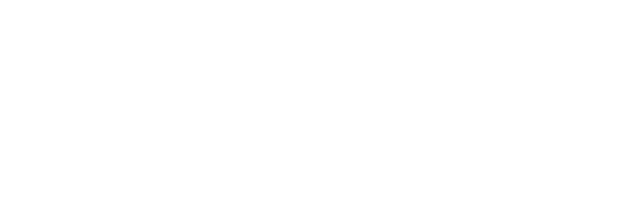
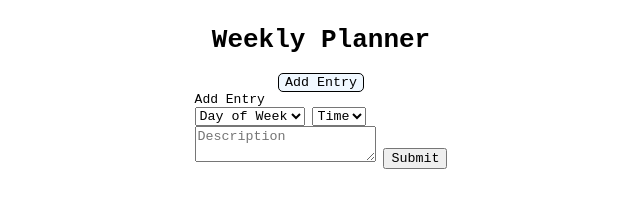
Before and after one commit to dennymin/weekly-planner, a plain HTML site: page index.html in a window 1280 px wide. Shown: the whole page, without its empty margins (319-959 px from the left). Drawn offline with Linux system fonts and the light colour scheme.

Commit message:
HTML skeleton and some features.

```diff
--- a/index.html
+++ b/index.html
@@ -7,6 +7,36 @@
   <link rel="stylesheet" href="styles.css">
 </head>
 <body>
+  <div class="container">
+    <div class="row centered">
+      <h1>Weekly Planner</h1>
+    </div>
+    <div class="row centered">
+      <button class="entry-button button">Add Entry</button>
+    </div>
+    <div class="row centered">
+      <form>
+        <div class="column-full">Add Entry</div>
+        <div class="options coluimn-full">
+          <select>
+            <option>Day of Week</option>
+            <option>Sunday</option>
+            <option>Monday</option>
+            <option>Tuesday</option>
+            <option>Wednesday</option>
+            <option>Thursday</option>
+            <option>Friday</option>
+            <option>Saturday</option>
+          </select>
+          <select>
+            <option>Time</option>
+          </select>
+        </div>
+        <textarea placeholder="Description"></textarea>
+        <button>Submit</button>
+      </form>
+    </div>
+  </div>
   <script src="main.js"></script>
 </body>
 </html>
--- a/styles.css
+++ b/styles.css
@@ -0,0 +1,29 @@
+* {
+  font-family: monospace;
+}
+
+.container {
+  width: 1000px;
+  margin: 0 auto;
+}
+
+.row {
+  display: flex;
+}
+
+.column-full {
+  width: 100%;
+}
+
+.centered {
+  justify-content: center;
+}
+
+.button {
+  border: 1px solid;
+  border-radius: 5px;
+}
+
+.entry-button {
+  background-color: aliceblue;
+}
```
